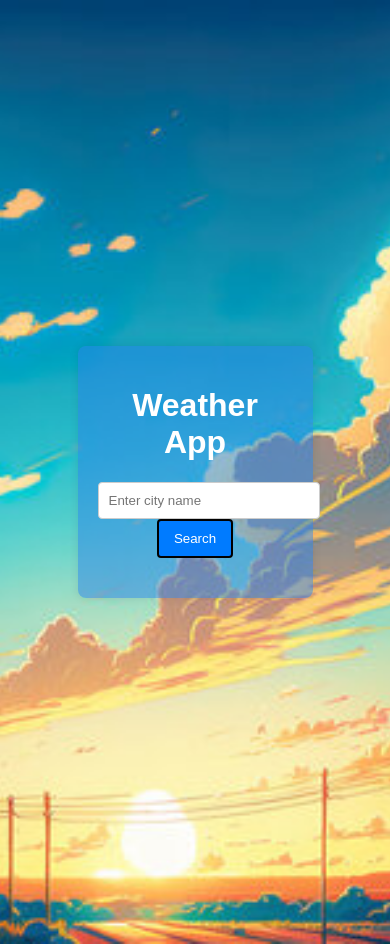
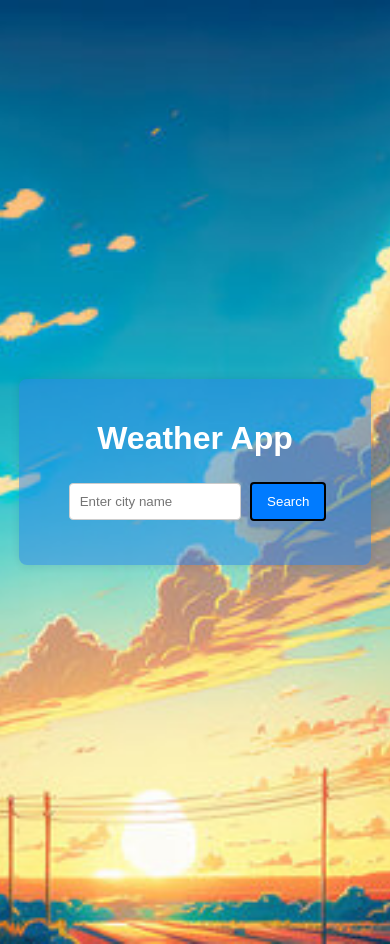
Before and after one commit to Nikhil160801/Weather-Forecasting, a plain HTML site: page index.html in a window 390 px wide. Drawn offline with Linux system fonts and the light colour scheme.

Commit message:
Responsive design added

```diff
--- a/styles.css
+++ b/styles.css
@@ -21,7 +21,6 @@ body {
     box-shadow: 0 0 10px rgba(0, 0, 0, 0.1);
     width: 50vw;
     text-align: center;
-
 }
 
 .search-bar {
@@ -61,3 +60,20 @@ button:hover {
     border: 1px solid #ddd;
     border-radius: 4px;
 }
+
+@media only screen and (max-width:600px) {
+    #city-input {
+        margin: 5px;
+        width: 150px;
+    }
+    .container {
+        width: 80vw;
+    }
+
+}
+@media only screen and (max-width:250px) {
+    .container {
+        background:none;
+        width: 100vw;
+    }
+}
```
